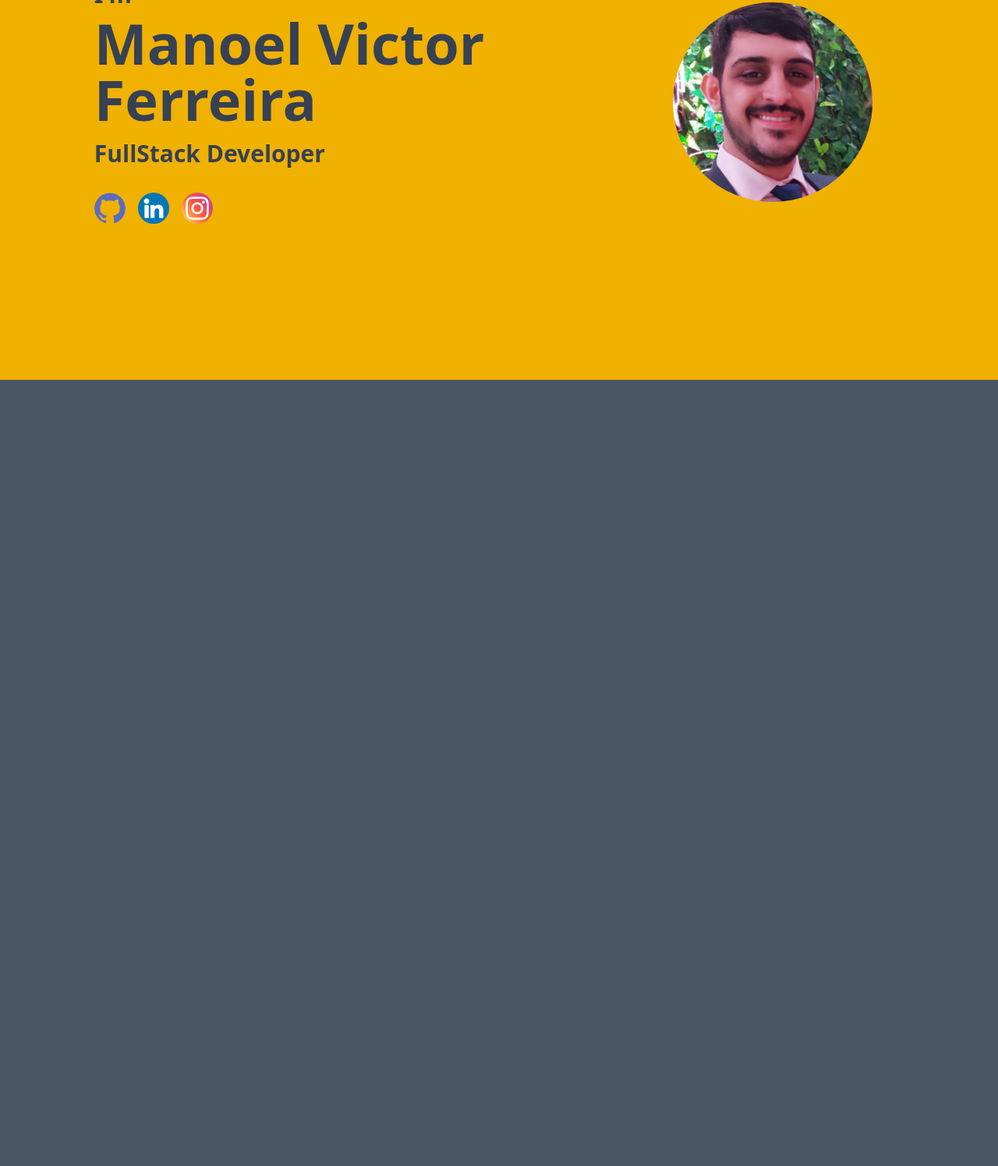
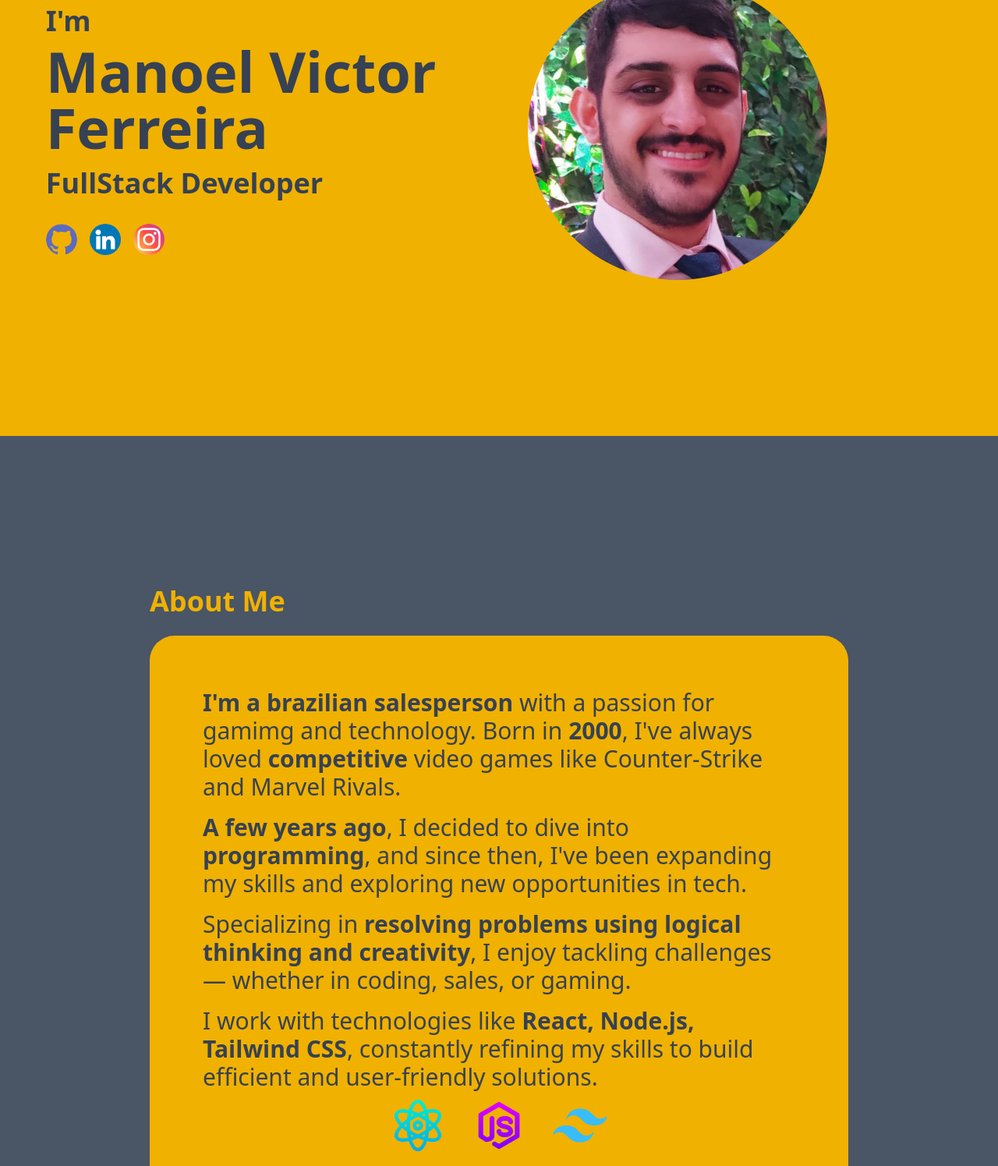
Before and after one commit to VFManoel/vfmanoel.github.io, a website: page index.html in a window 1280 px wide. Shown: the part 365-1860 px from the top of the page at 78% size. Before the commit the page ends 852 px from the top, so only its background shows below. Drawn offline with Linux system fonts and the light colour scheme.

Commit message:
creating 'ABOUT ME' and starting contact

```diff
--- a/index.html
+++ b/index.html
@@ -9,32 +9,91 @@
   <body class="bg-gray-600 text-yellow-500">
     <div class="flex justify-between font-bold p-10">
       <div class="flex items-center">
-        <div class="text-5xl font-bold pr-2"> /> </div>
+        <div class="text-5xl font-bold pr-2">/></div>
         <div class="text-4xl">Manoel Ferreira</div>
       </div>
       <div class="inline-flex items-center text-xl text-gray-700">
-        <div class="bg-yellow-400 rounded-4xl px-4 py-2 m-2"><a href="">Home</a></div>
-        <div class="bg-yellow-400 rounded-4xl px-4 py-2 m-2 "><a href="">Portfolio</a></div>
-        <div class="bg-yellow-400 rounded-4xl px-4 py-2 m-2"><a href="">About</a></div>
-        <div class="bg-yellow-400 rounded-4xl px-4 py-2 m-2"><a href="">Contact</a></div>
+        <div class="bg-yellow-400 rounded-4xl px-4 py-2 m-2">
+          <a href="">Home</a>
+        </div>
+        <div class="bg-yellow-400 rounded-4xl px-4 py-2 m-2">
+          <a href="">Portfolio</a>
+        </div>
+        <div class="bg-yellow-400 rounded-4xl px-4 py-2 m-2">
+          <a href="">About</a>
+        </div>
+        <div class="bg-yellow-400 rounded-4xl px-4 py-2 m-2">
+          <a href="">Contact</a>
+        </div>
       </div>
     </div>
-    <div class="flex justify-around items-center w-full py-50 bg-yellow-500 text-gray-700 text-3xl font-bold">
+    <div
+      class="flex justify-around items-center w-full py-50 bg-yellow-500 text-gray-700 text-4xl font-bold"
+    >
       <div>
-        <div>I'm</div>
+        <div class="">I'm</div>
         <div class="text-7xl mt-2">Manoel Victor</div>
         <div class="text-7xl">Ferreira</div>
-        <div class="mt-4">FullStack Developer</div>
+        <h1 class="mt-4">FullStack Developer</h1>
         <div class="flex items-center mt-8">
-          <div class="bg-[url('/github.png')] bg-cover w-10 h-10 mr-4 rounded-full hover:cursor-pointer"><a href=""></a></div>
-          <div class="bg-[url('/linkedin.png')] bg-cover w-10 h-10 mr-4 rounded-full hover:cursor-pointer"><a href=""></a></div>
-          <div class="bg-[url('/instagram.png')] bg-cover w-10 h-10 rounded-full hover:cursor-pointer"><a href=""></a></div>
+          <div
+            class="bg-[url('/github.png')] bg-cover w-10 h-10 mr-4 rounded-full hover:cursor-pointer"
+          >
+            <a href=""></a>
+          </div>
+          <div
+            class="bg-[url('/linkedin.png')] bg-cover w-10 h-10 mr-4 rounded-full hover:cursor-pointer"
+          >
+            <a href=""></a>
+          </div>
+          <div
+            class="bg-[url('/instagram.png')] bg-cover w-10 h-10 rounded-full hover:cursor-pointer"
+          >
+            <a href=""></a>
+          </div>
         </div>
+      </div>
+      <div
+        class="bg-[url('/fotoperfileu.jpg')] bg-cover h-96 w-96 rounded-full mr-40"
+      ></div>
+    </div>
+    <div class="m-48">
+      <h1 class="font-bold text-4xl pb-6">About Me</h1>
+      <div class="bg-yellow-500 rounded-4xl p-15 text-gray-700">
+        <div class="text-3xl">
+          <p class="p-2">
+            <span class="font-bold">I'm a brazilian salesperson</span> with a passion for gamimg and
+            technology. Born in <span class="font-bold">2000</span>, I've always loved <span class="font-bold">competitive</span> video games like Counter-Strike and
+            Marvel Rivals.
+          </p>
+          <p class="p-2">
+            <span class="font-bold">A few years ago</span>, I decided to dive into <span class="font-bold">programming</span>, and since then,
+            I've been expanding my skills and exploring new opportunities in
+            tech.
+          </p>
+          <p class="p-2">
+            Specializing in <span class="font-bold">resolving problems using logical thinking and
+            creativity</span>, I enjoy tackling challenges — whether in coding, sales,
+            or gaming.
+            </p>
+          <p class="p-2">
+            I work with technologies like <span class="font-bold">React, Node.js, Tailwind CSS</span>,
+            constantly refining my skills to build efficient and user-friendly
+            solutions.
+          </p>
         </div>
-      <div class="bg-[url('/fotoperfileu.jpg')] bg-cover h-64 w-64 rounded-full mr-10"></div>
+        <div class="flex justify-center items-center">
+            <div class="bg-[url('/react.png')] bg-cover w-18 h-18 rounded-full"></div>
+            <div class="bg-[url('/nodejs.png')] bg-cover w-18 h-18 rounded-full mx-8"></div>
+            <div class="bg-[url('/tailwindcss.png')] bg-cover w-18 h-18 rounded-full"></div>
+        </div>
+      </div>
     </div>
-    <div>
+    <div class="bg-yellow-500 text-gray-700">
+        <div class="mx-48 pt-30">
+          <h1 class="font-bold text-5xl">Contact</h1>
 
+        </div>
     </div>
   </body>
 </html>
```
Also changed, not shown: nodejs.png (added), react.png (added), src/output.css, tailwindcss.png (added).
